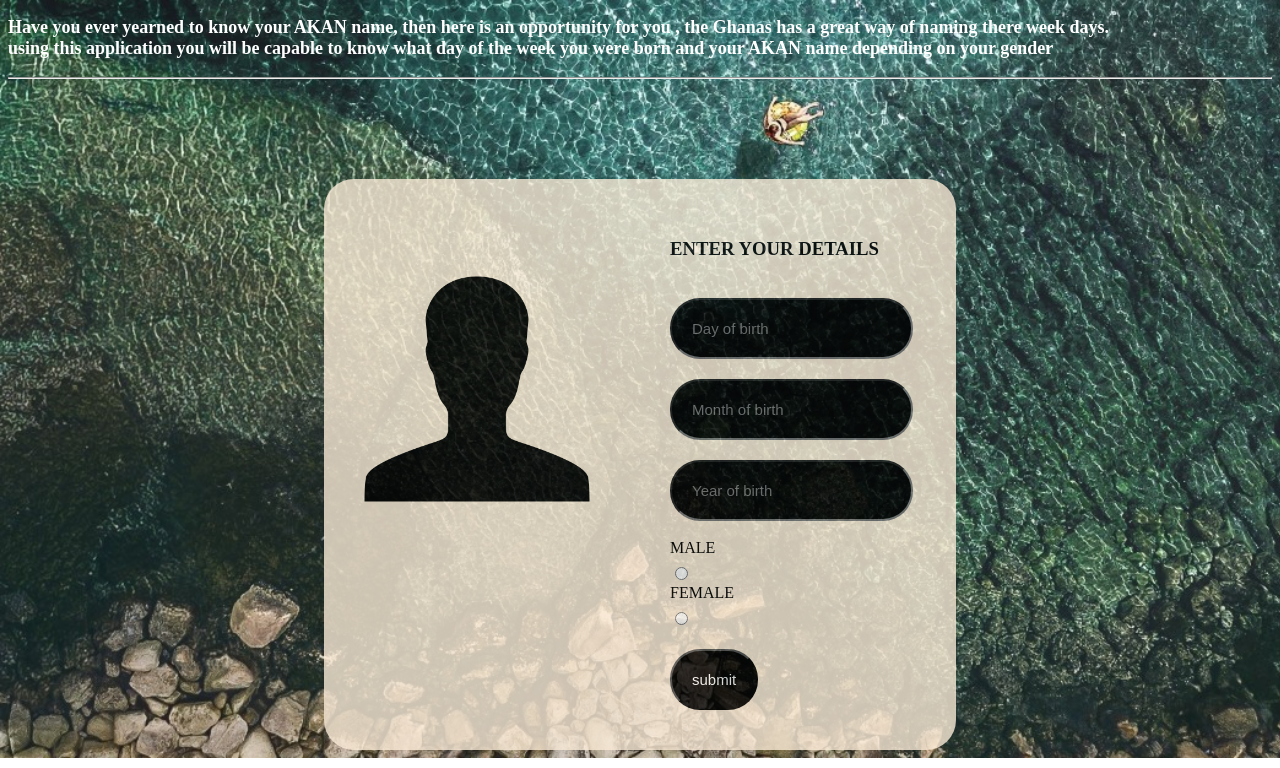
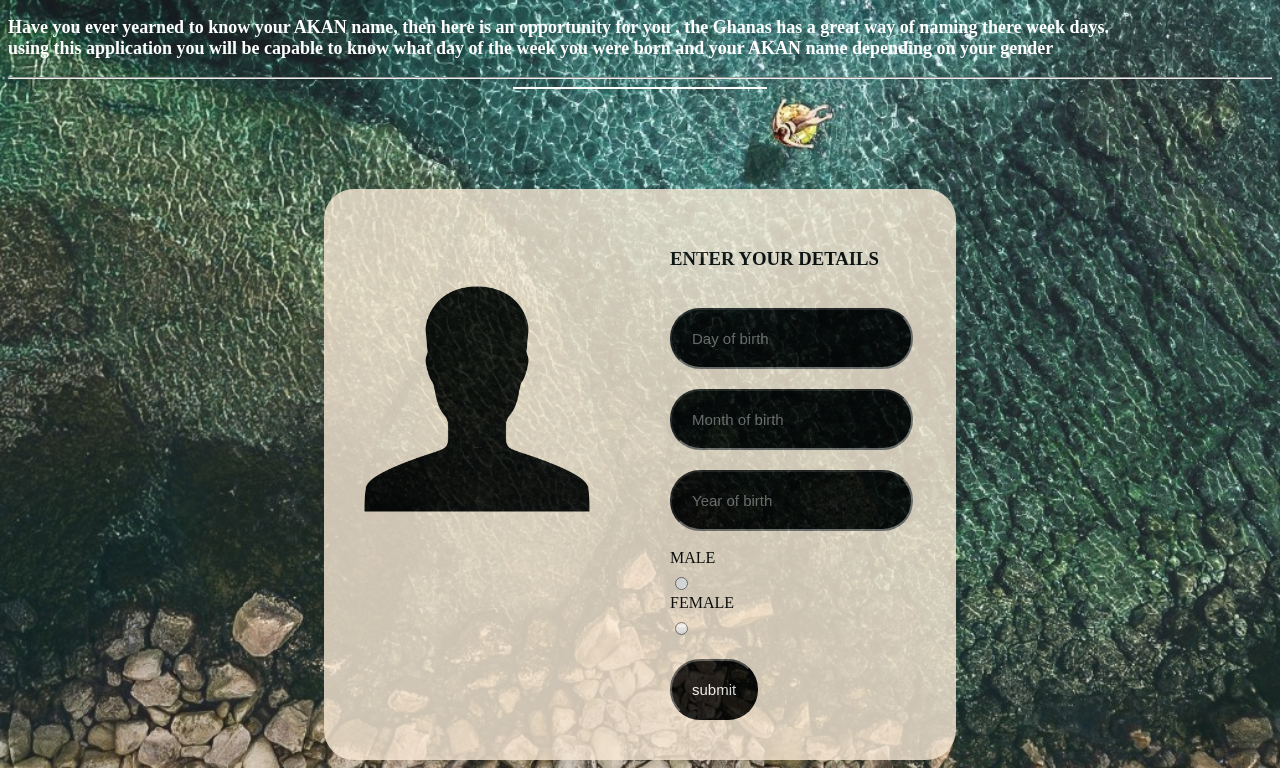
Before and after one commit to Kenneth-joseph/proj-2-know, a plain HTML site: page index.html in a window 1280 px wide. Shown: the part 125-893 px from the top of the page. Drawn offline with Linux system fonts and the light colour scheme.

Commit message:
added a output display

```diff
--- a/index.html
+++ b/index.html
@@ -17,6 +17,7 @@
       using this application you will be capable to know what day of the week you were born and your AKAN name depending on your gender</strong></p>
    </div>
    <hr>
+   <p id="display"> </p>
    <container>
       <div class="image">
           <img src="log.png" width="300px">
@@ -34,5 +35,6 @@
    </form>
 
   </container>
+
     </body>
 </html>
--- a/one.js
+++ b/one.js
@@ -1,14 +1,15 @@
 
 function oncalculate()
 {
-    var maleName =["kwasi(sunday", "kwadwo(Monday)","kwabena(Tuesday)","kwaku(Wednesday)","yaw(Thursday)","kofi(Friday)","kwame(Saturday)"];
-    var femaleName=["Akosua (sunday)", "Adwao(Monday)","Abenaa(Tuesday)", "Akua(Wednesday)","Yaa(Thursday)","Afua(Friday)","Ama(Saturday)"];
+    var maleName =["kwasi (sunday", "kwadwo (Monday)","kwabena (Tuesday)","kwaku (Wednesday)","yaw (Thursday)","kofi (Friday)","kwame (Saturday)"];
+    var femaleName=["Akosua (sunday)", "Adwao (Monday)","Abenaa (Tuesday)", "Akua (Wednesday)","Yaa (Thursday)","Afua (Friday)","Ama (Saturday)"];
 
     var dayOfBirth = parseInt(document.getElementById("day").value);
     var monthOfBirth= parseInt(document.getElementById("month").value);
     var yearOfBirth= document.getElementById("year").value;
     var genderM = document.getElementById("male");
     var genderF = document.getElementById("female");
+    var display= document.getElementById("display");
 
 
 
@@ -36,14 +37,14 @@ function oncalculate()
 
   for(var a=0;a< maleName.length;a++){
       if(a===dayOfTheWeek-1){
-          alert("your Akan name is " + maleName[a] );
+         display.innerHTML="your Akan name is " + maleName[a];
       }
   }
 }
 else if(genderF.checked==true){
     for(var a=0;a< femaleName.length;a++){
         if(a===dayOfTheWeek-1){
-            alert("your Akan name is " + femaleName[a]);
+           display.innerHTML= "your Akan name is " + femaleName[a];
         }
     }
 
--- a/styles.css
+++ b/styles.css
@@ -61,3 +61,13 @@ input{
  font-size:18px;
 
 }
+#display{
+    border: 1px solid white;
+    height: 40%;
+    width: 20%;
+    margin:0 auto;
+    background-color: white;
+    font-size: 16px;
+
+
+}
```
